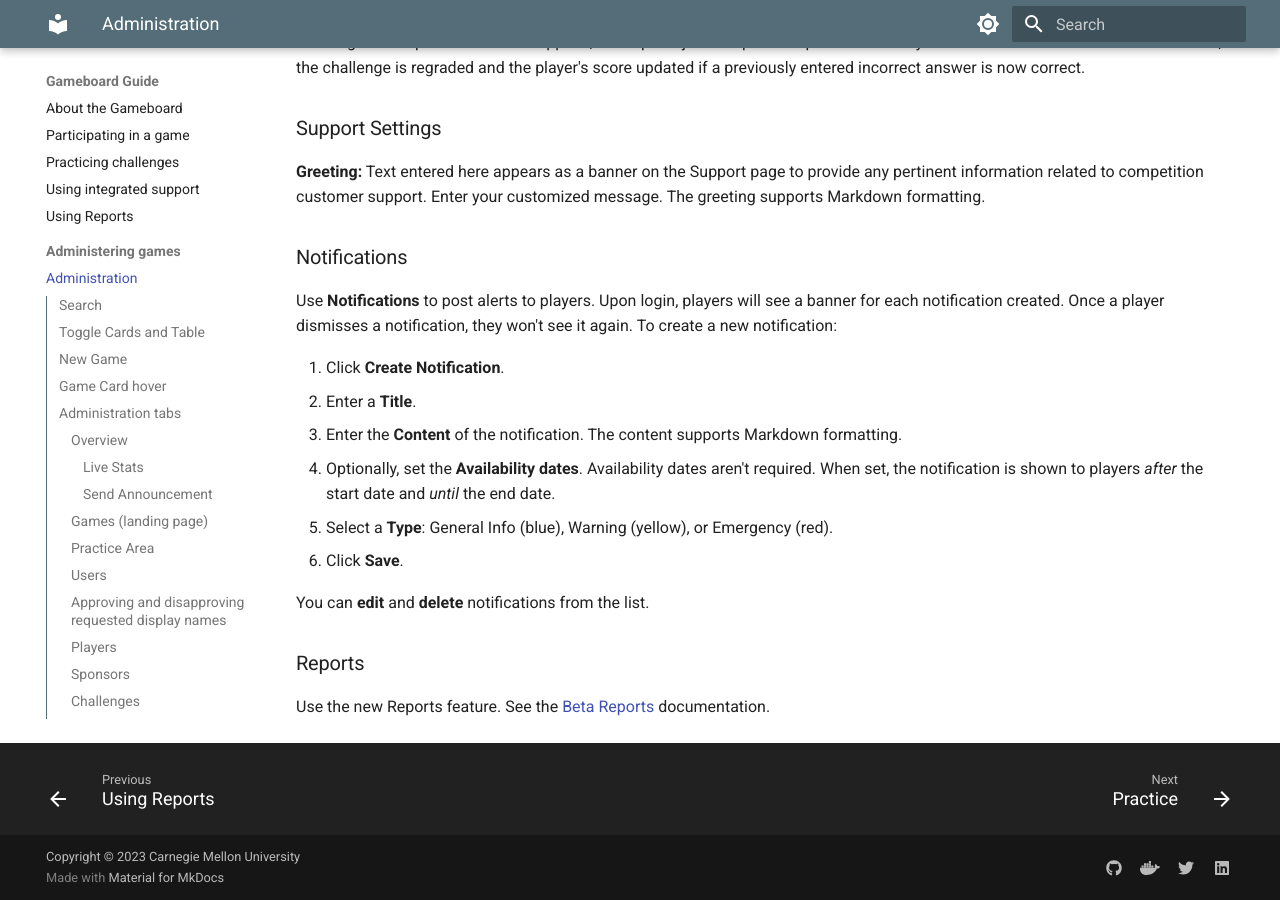
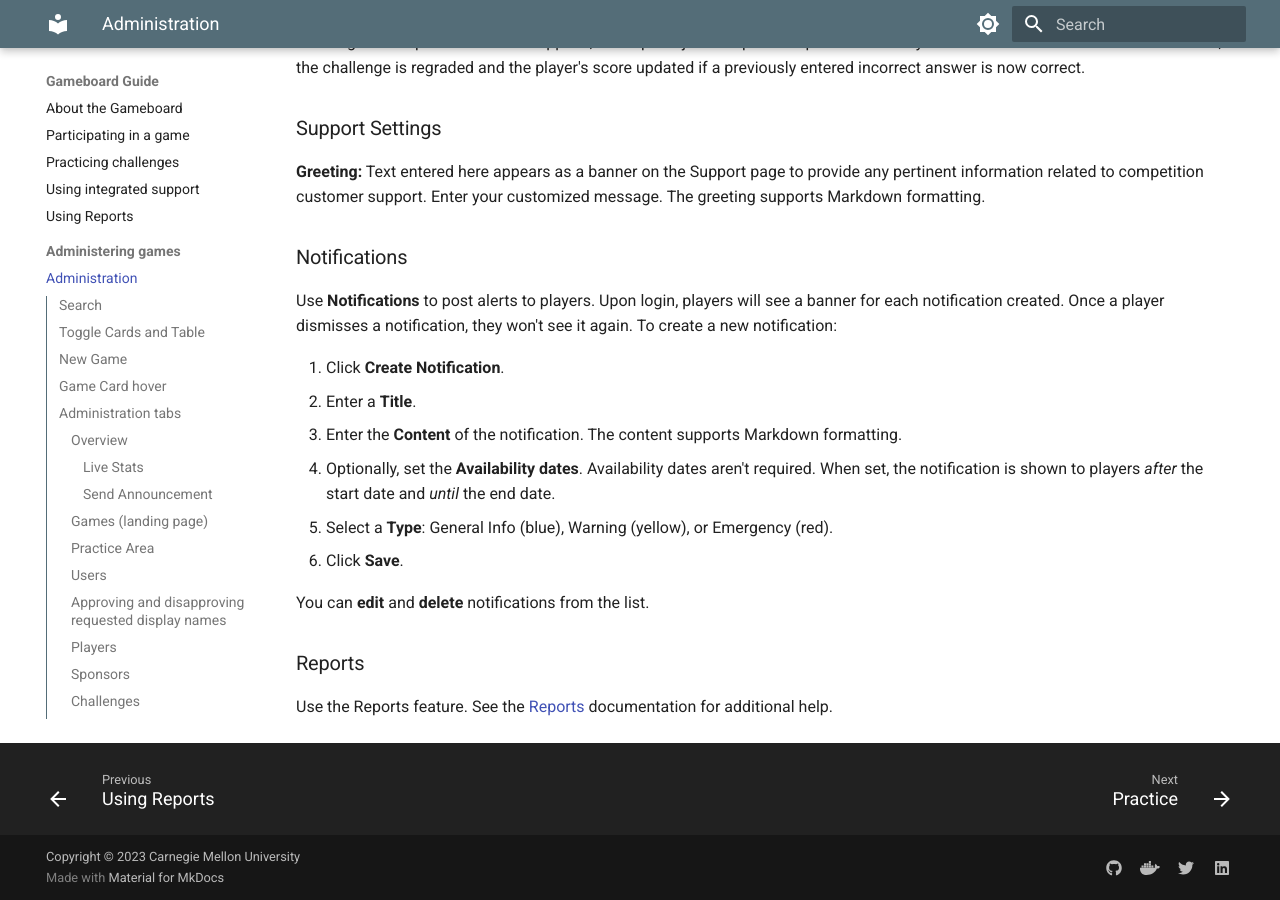
Before and after one commit to cmu-sei/foundry-docs, an MkDocs documentation site: the page built from docs/gameboard/admin.md, in a window 1280 px wide and 900 px high, scrolled down 3640 px. Built offline with MkDocs 1.6.1 and Material for MkDocs 9.7.7, drawn with Linux system fonts in a browser that asks for light colours.

Commit message:
removed reference to beta

```diff
--- a/docs/gameboard/admin.md
+++ b/docs/gameboard/admin.md
@@ -135,4 +135,4 @@ You can **edit** and **delete** notifications from the list.
 
 ###  Reports
 
-Use the new Reports feature. See the [Beta Reports](reports-beta.md) documentation.
+Use the Reports feature. See the [Reports](reports-beta.md) documentation for additional help.
```
